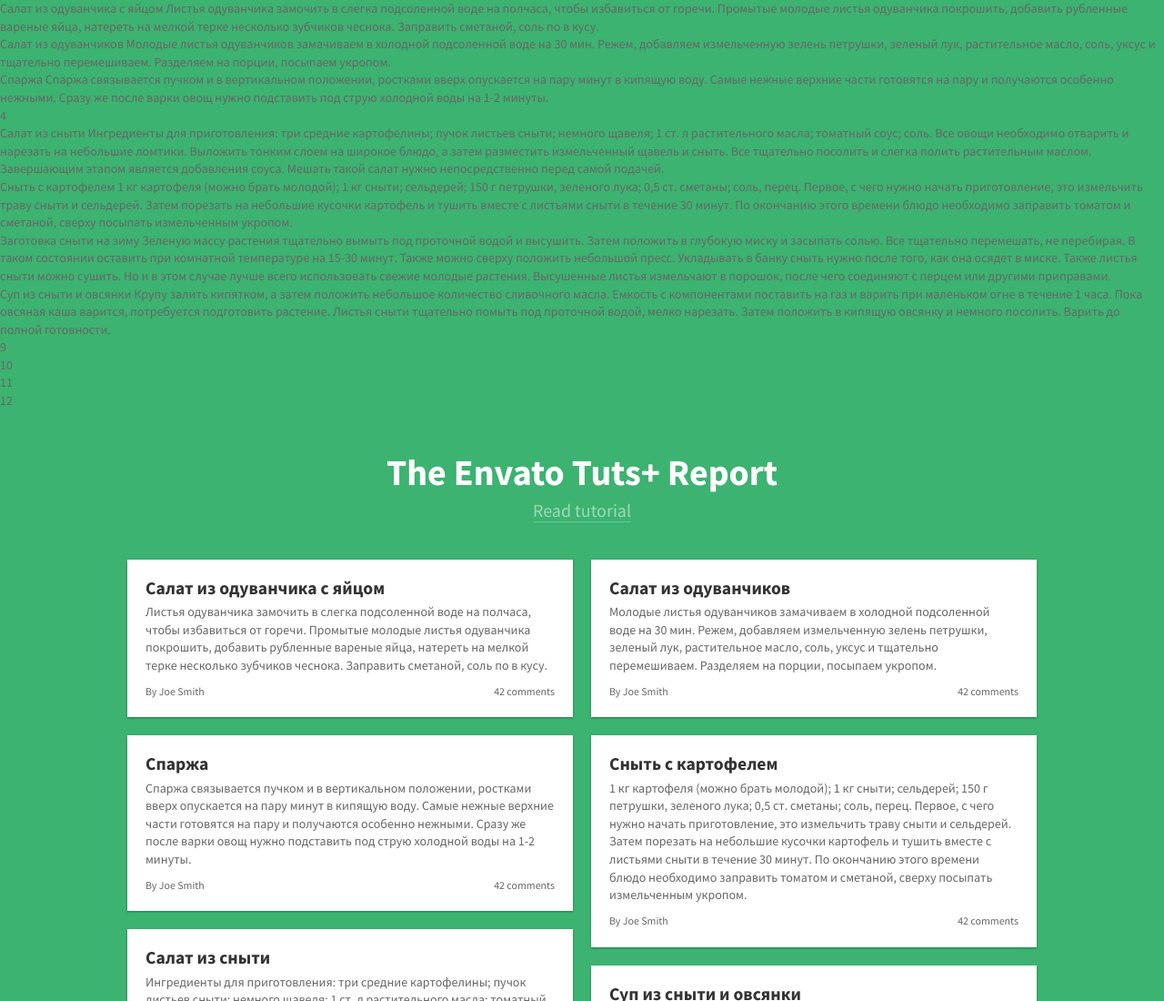
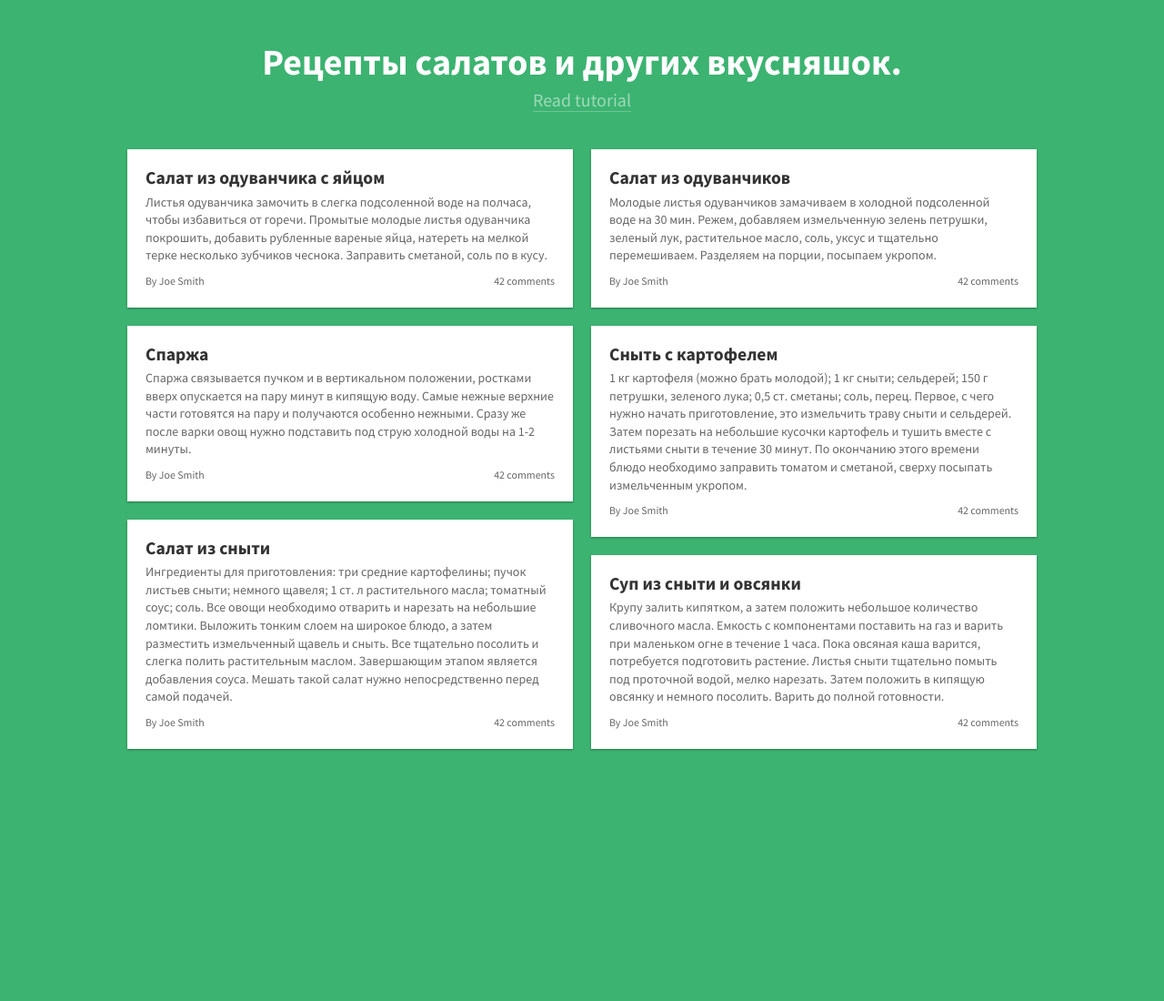
Before and after one commit to vitek74/flexbox, a plain HTML site: page index_1.html in a window 1280 px wide. Shown: the top 1100 px of the page at 91% size. After the commit the page ends 843 px from the top, so only its background shows below. Drawn offline with nearby package versions, Linux system fonts and the light colour scheme.

Commit message:
Update index_1.html

```diff
--- a/index_1.html
+++ b/index_1.html
@@ -10,70 +10,9 @@
 </head>
 
 <body>
-    <div id='flex-container'>
-        <div>Салат из одуванчика с яйцом
-            Листья одуванчика замочить в слегка подсоленной воде на полчаса, чтобы избавиться от горечи.
-            Промытые молодые листья одуванчика покрошить, добавить рубленные вареные яйца, натереть на мелкой терке
-            несколько зубчиков чеснока. Заправить сметаной, соль по в кусу.</div>
-        <div>Салат из одуванчиков
-            Молодые листья одуванчиков замачиваем в холодной подсоленной воде на 30 мин. Режем, добавляем измельченную
-            зелень петрушки, зеленый лук, растительное масло, соль, уксус и тщательно перемешиваем. Разделяем на порции,
-            посыпаем укропом.</div>
-        <div>Спаржа
-            Спаржа связывается пучком и в вертикальном положении, ростками вверх опускается на пару минут в кипящую
-            воду. Самые нежные верхние части готовятся на пару и получаются особенно нежными.
-            Сразу же после варки овощ нужно подставить под струю холодной воды на 1-2 минуты.
-        </div>
-        <div>4</div>
-        <div>Салат из сныти
-            Ингредиенты для приготовления:
-            три средние картофелины;
-            пучок листьев сныти;
-            немного щавеля;
-            1 ст. л растительного масла;
-            томатный соус;
-            соль.
-            Все овощи необходимо отварить и нарезать на небольшие ломтики. Выложить тонким слоем на широкое блюдо, а
-            затем разместить измельченный щавель и сныть. Все тщательно посолить и слегка полить растительным маслом.
-            Завершающим этапом является добавления соуса. Мешать такой салат нужно непосредственно перед самой подачей.
-        </div>
-        <div>Сныть с картофелем
-            1 кг картофеля (можно брать молодой);
-            1 кг сныти;
-            сельдерей;
-            150 г петрушки, зеленого лука;
-            0,5 ст. сметаны;
-            соль, перец.
-            Первое, с чего нужно начать приготовление, это измельчить траву сныти и сельдерей. Затем порезать на
-            небольшие кусочки картофель и тушить вместе с листьями сныти в течение 30 минут. По окончанию этого времени
-            блюдо необходимо заправить томатом и сметаной, сверху посыпать измельченным укропом.
-        </div>
-        <div>Заготовка сныти на зиму
-            Зеленую массу растения тщательно вымыть под проточной водой и высушить. Затем положить в глубокую миску и
-            засыпать солью. Все тщательно перемешать, не перебирая. В таком состоянии оставить при комнатной температуре
-            на 15-30 минут. Также можно сверху положить небольшой пресс.
-            Укладывать в банку сныть нужно после того, как она осядет в миске.
-            Также листья сныти можно сушить. Но и в этом случае лучше всего использовать свежие молодые растения.
-            Высушенные листья измельчают в порошок, после чего соединяют с перцем или другими приправами.
-        </div>
-        <div>Суп из сныти и овсянки
-            Крупу залить кипятком, а затем положить небольшое количество сливочного масла. Емкость с компонентами
-            поставить на газ и варить при маленьком огне в течение 1 часа. Пока овсяная каша варится, потребуется
-            подготовить растение. Листья сныти тщательно помыть под проточной водой, мелко нарезать. Затем положить в
-            кипящую овсянку и немного посолить. Варить до полной готовности.
-        </div>
-        <div>9</div>
-        <div>10</div>
-        <div>11</div>
-        <div>12</div>
-    </div>
-
-
-
-
 
     <header class="header">
-        <h1>The Envato Tuts+ Report</h1>
+        <h1>Рецепты салатов и других вкусняшок.</h1>
         <h2><a href="https://webdesign.tutsplus.com/tutorials/how-to-build-a-news-website-layout-with-flexbox--cms-26611">Read tutorial</a></h2>
       </header>
 
```
